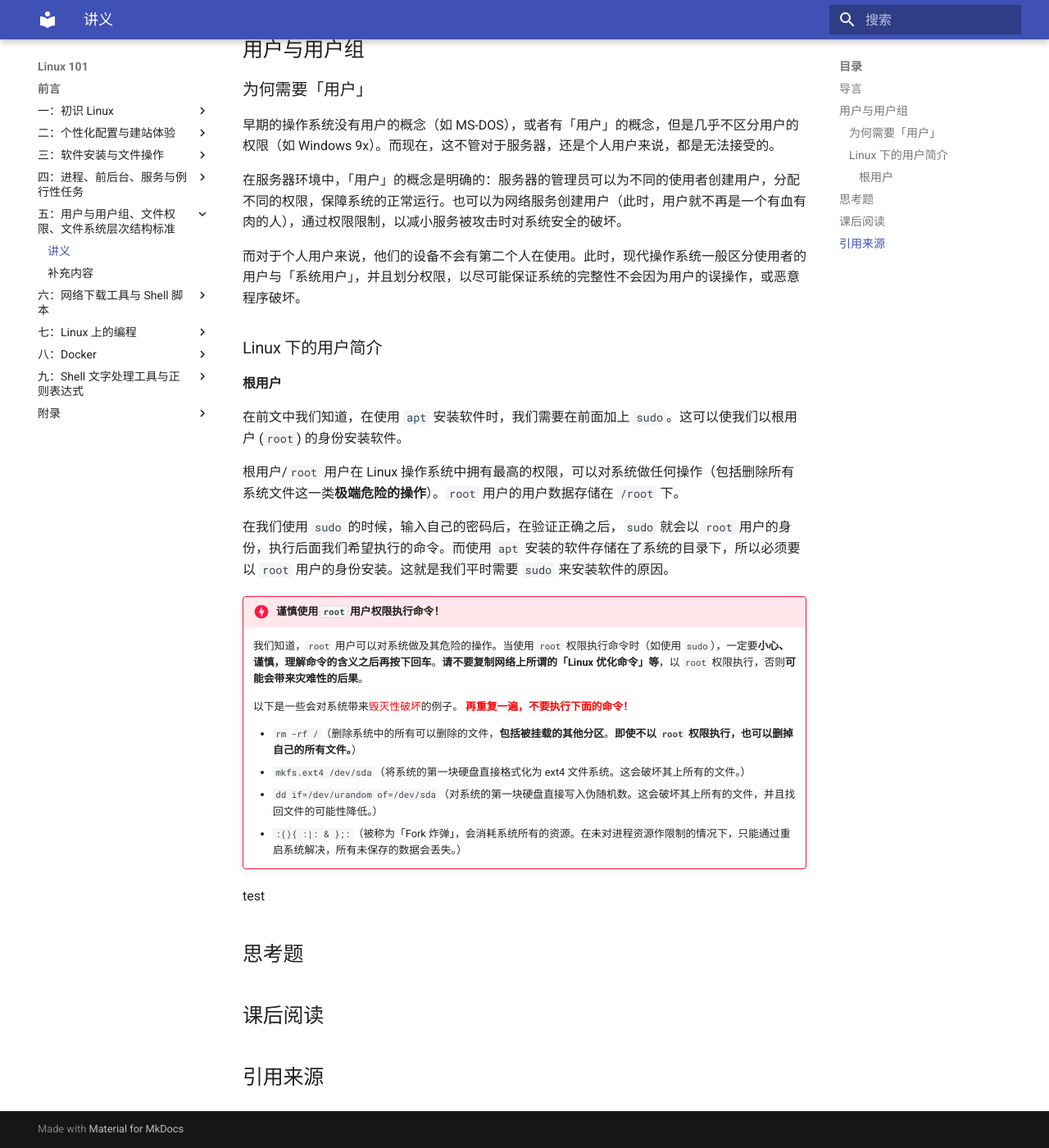
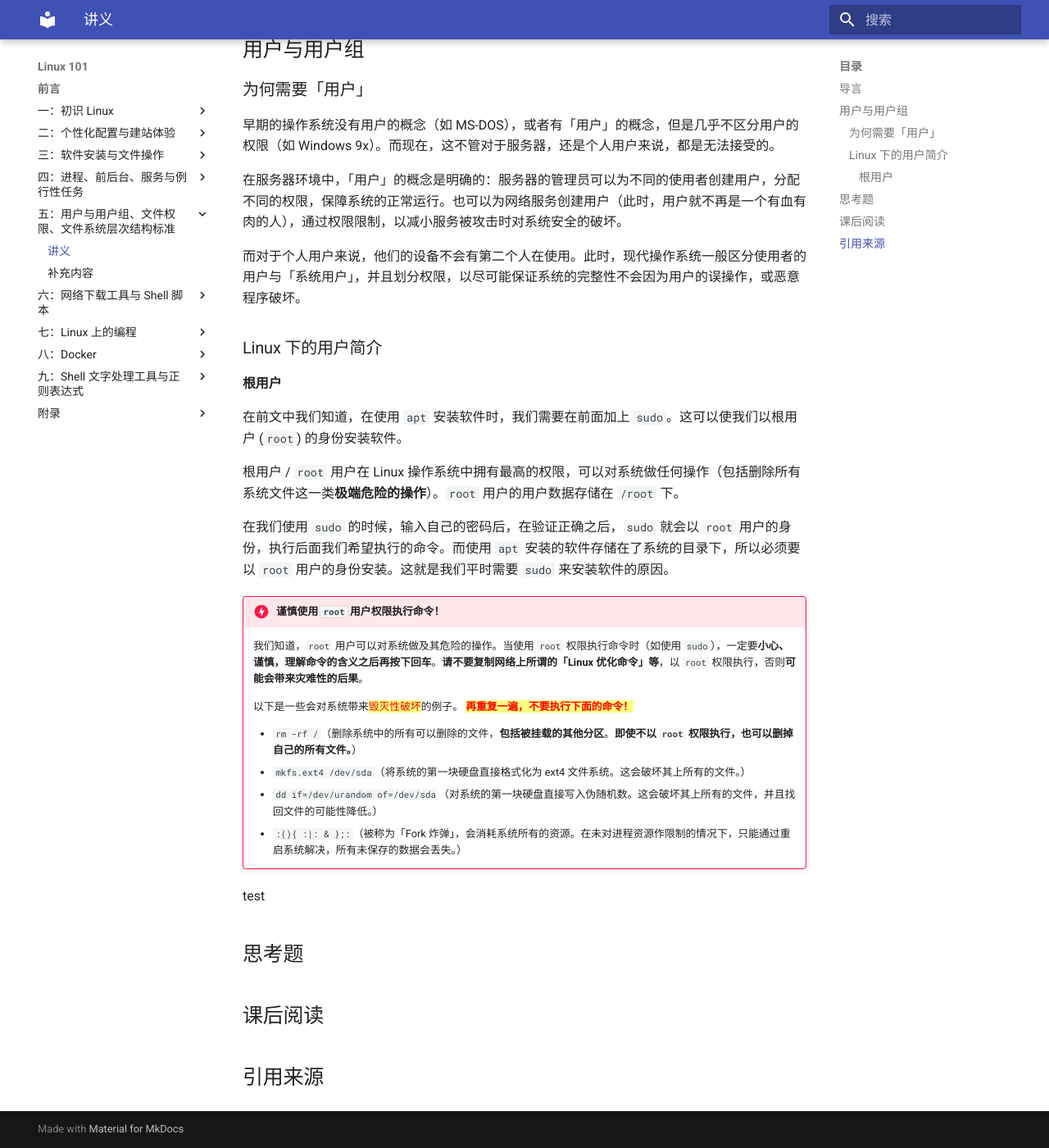
Before and after one commit to ustclug/Linux101-docs, an MkDocs documentation site: the page built from docs/Ch05/1.md, in a window 1280 px wide and 1400 px high, scrolled down 479 px. Shown: the whole window at 82% size. Built offline with MkDocs 1.6.1 and Material for MkDocs 9.7.7, drawn with Linux system fonts in a browser that asks for light colours.

Commit message:
Use HTML5+CSS, not <font>

```diff
--- a/docs/Ch05/1.md
+++ b/docs/Ch05/1.md
@@ -27,14 +27,14 @@
 
 在前文中我们知道，在使用 `apt` 安装软件时，我们需要在前面加上 `sudo`。这可以使我们以根用户 (`root`) 的身份安装软件。
 
-根用户/`root` 用户在 Linux 操作系统中拥有最高的权限，可以对系统做任何操作（包括删除所有系统文件这一类**极端危险的操作**）。`root` 用户的用户数据存储在 `/root` 下。
+根用户 / `root` 用户在 Linux 操作系统中拥有最高的权限，可以对系统做任何操作（包括删除所有系统文件这一类**极端危险的操作**）。`root` 用户的用户数据存储在 `/root` 下。
 
 在我们使用 `sudo` 的时候，输入自己的密码后，在验证正确之后，`sudo` 就会以 `root` 用户的身份，执行后面我们希望执行的命令。而使用 `apt` 安装的软件存储在了系统的目录下，所以必须要以 `root` 用户的身份安装。这就是我们平时需要 `sudo` 来安装软件的原因。
 
 !!! danger "谨慎使用 `root` 用户权限执行命令！"
     我们知道，`root` 用户可以对系统做及其危险的操作。当使用 `root` 权限执行命令时（如使用 `sudo`），一定要**小心、谨慎，理解命令的含义之后再按下回车**。**请不要复制网络上所谓的「Linux 优化命令」等**，以 `root` 权限执行，否则**可能会带来灾难性的后果**。
 
-    以下是一些会对系统带来<font color='red'>毁灭性破坏</font>的例子。**<font color='red'> 再重复一遍，不要执行下面的命令！</font>**
+    以下是一些会对系统带来<mark>毁灭性破坏</mark>的例子。 **<mark>再重复一遍，不要执行下面的命令！</mark>**
 
     * `rm -rf /`（删除系统中的所有可以删除的文件，**包括被挂载的其他分区**。**即使不以 `root` 权限执行，也可以删掉自己的所有文件。**）
     * `mkfs.ext4 /dev/sda`（将系统的第一块硬盘直接格式化为 ext4 文件系统。这会破坏其上所有的文件。）
--- /dev/null
+++ b/docs/css/extra.css
@@ -0,0 +1,3 @@
+mark {
+	color: red !important;
+}
--- a/mkdocs.yml
+++ b/mkdocs.yml
@@ -6,6 +6,9 @@ theme:
 
 markdown_extensions:
     - admonition
+
+extra_css:
+    - 'css/extra.css'
 
 nav:
     - 前言: index.md
```
